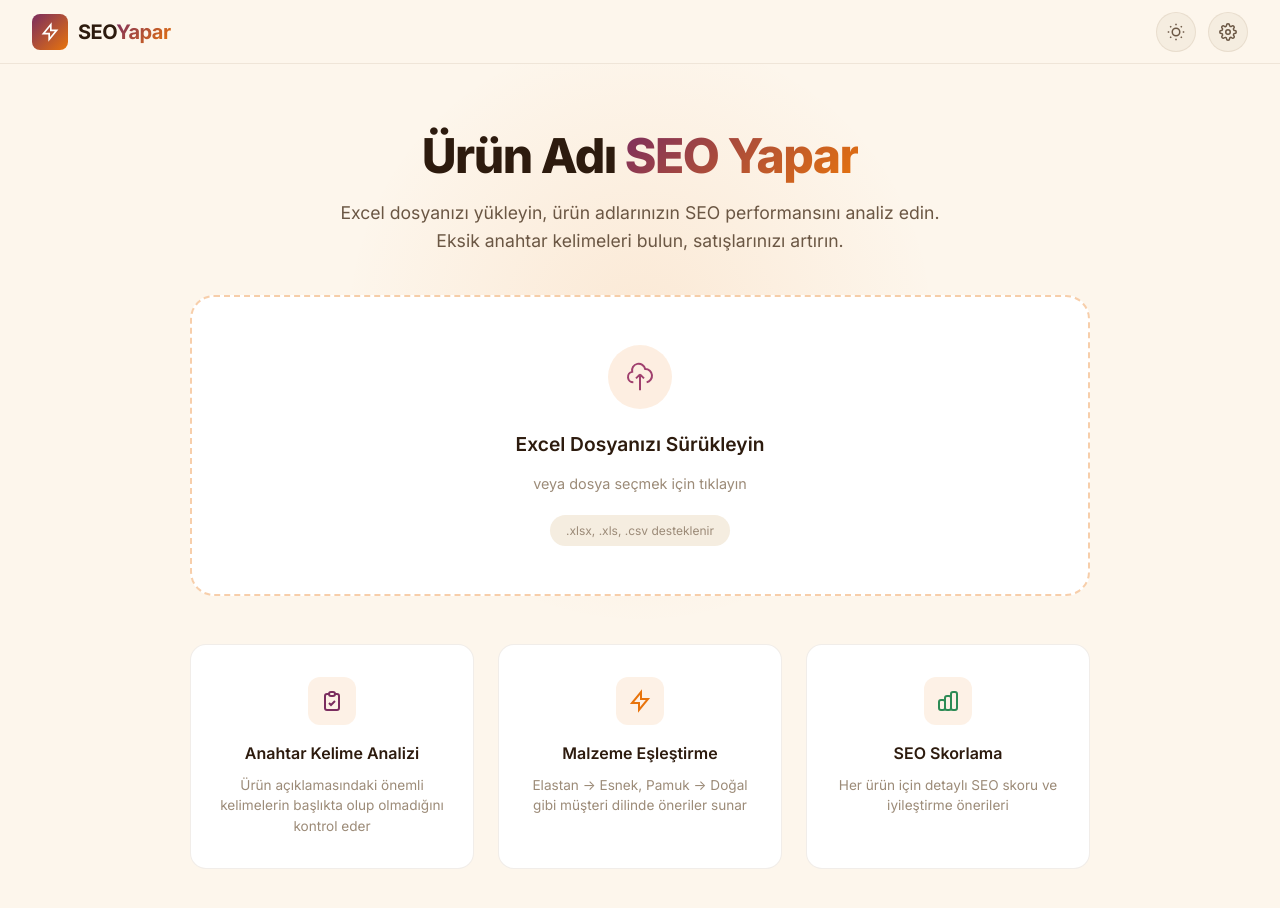
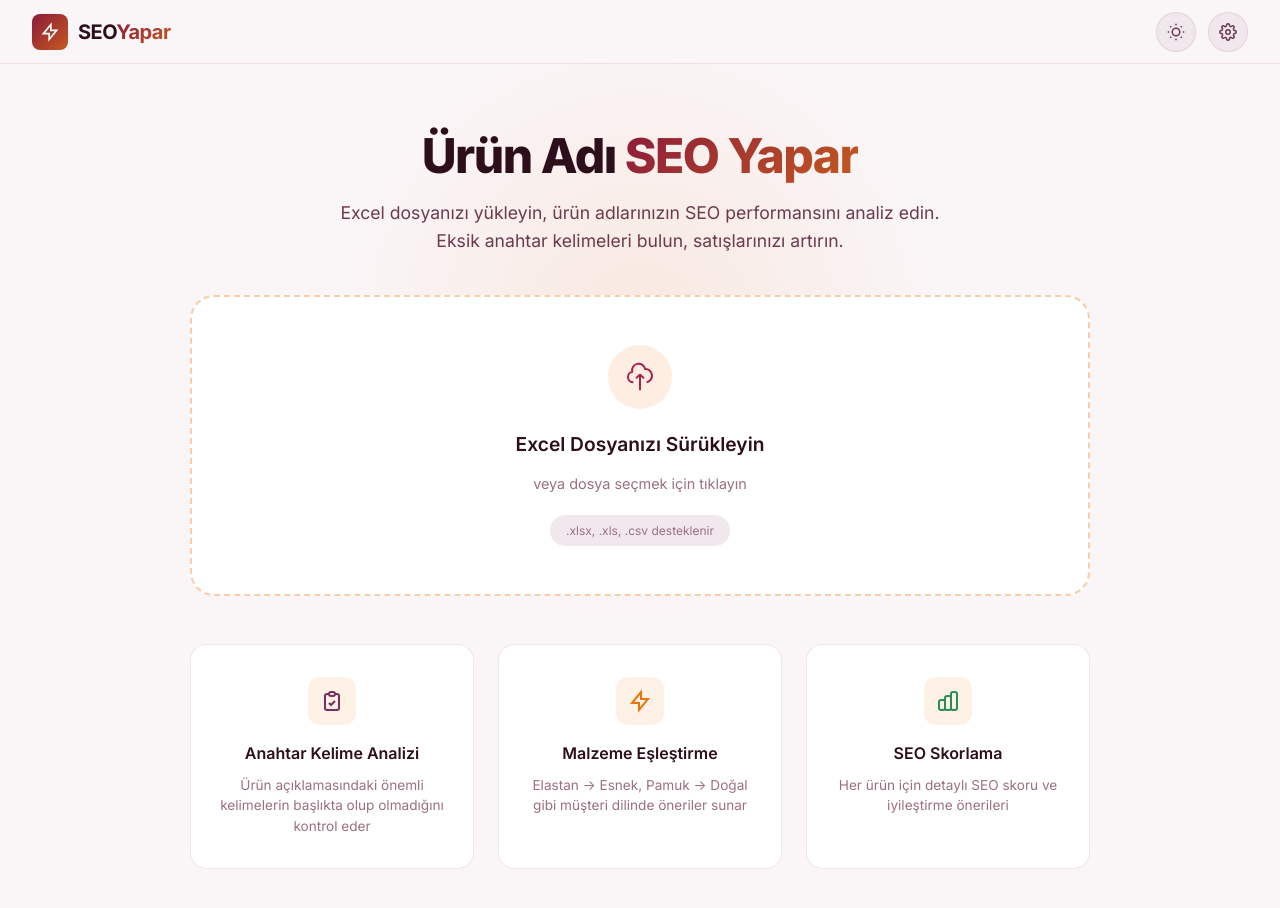
Before and after one commit to stil-diva/seoyapar, a website: page index.html in a window 1280 px wide. Drawn offline with Linux system fonts and the light colour scheme.

Commit message:
style: Renk paleti bordo/şarap tonlarına güncellendi

```diff
--- a/styles.css
+++ b/styles.css
@@ -1,32 +1,32 @@
 /* ===== CSS Variables & Reset ===== */
 :root {
-    --bg-primary: #FDF6EC;
-    --bg-secondary: #FFF9F0;
+    --bg-primary: #FAF5F7;
+    --bg-secondary: #FFF7F9;
     --bg-card: #FFFFFF;
-    --bg-card-hover: #FFF5E6;
-    --bg-elevated: #F5EDE0;
-    --border: rgba(120, 80, 40, 0.10);
-    --border-hover: rgba(120, 80, 40, 0.20);
-    --text-primary: #2D1B0E;
-    --text-secondary: #6B5744;
-    --text-muted: #9C8B78;
-    --accent-purple: #7B2D5F;
-    --accent-purple-light: #A0406E;
-    --accent-blue: #7B2D5F;
+    --bg-card-hover: #FFF0F3;
+    --bg-elevated: #F0E8EC;
+    --border: rgba(120, 30, 50, 0.10);
+    --border-hover: rgba(120, 30, 50, 0.20);
+    --text-primary: #2D0E1B;
+    --text-secondary: #6B3A4E;
+    --text-muted: #9C7080;
+    --accent-purple: #8B1A3A;
+    --accent-purple-light: #A82050;
+    --accent-blue: #8B1A3A;
     --accent-green: #2D8B55;
-    --accent-yellow: #E8740C;
+    --accent-yellow: #C45A20;
     --accent-red: #C93535;
-    --accent-pink: #A0406E;
-    --gradient-primary: linear-gradient(135deg, #7B2D5F, #E8740C);
-    --gradient-warm: linear-gradient(135deg, #E8740C, #C93535);
-    --gradient-cool: linear-gradient(135deg, #2D8B55, #E8740C);
-    --shadow-sm: 0 2px 8px rgba(120, 80, 40, 0.08);
-    --shadow-md: 0 4px 16px rgba(120, 80, 40, 0.12);
-    --shadow-lg: 0 8px 32px rgba(120, 80, 40, 0.16);
-    --shadow-glow: 0 0 20px rgba(232, 116, 12, 0.2);
-    --header-bg: rgba(253, 246, 236, 0.92);
-    --overlay-bg: rgba(45, 27, 14, 0.5);
-    --loading-bg: rgba(253, 246, 236, 0.92);
+    --accent-pink: #A82050;
+    --gradient-primary: linear-gradient(135deg, #8B1A3A, #C45A20);
+    --gradient-warm: linear-gradient(135deg, #C45A20, #C93535);
+    --gradient-cool: linear-gradient(135deg, #2D8B55, #8B1A3A);
+    --shadow-sm: 0 2px 8px rgba(120, 30, 50, 0.08);
+    --shadow-md: 0 4px 16px rgba(120, 30, 50, 0.12);
+    --shadow-lg: 0 8px 32px rgba(120, 30, 50, 0.16);
+    --shadow-glow: 0 0 20px rgba(139, 26, 58, 0.2);
+    --header-bg: rgba(250, 245, 247, 0.92);
+    --overlay-bg: rgba(45, 14, 27, 0.5);
+    --loading-bg: rgba(250, 245, 247, 0.92);
     --radius-sm: 8px;
     --radius-md: 12px;
     --radius-lg: 16px;
@@ -35,33 +35,33 @@
 }
 
 [data-theme="dark"] {
-    --bg-primary: #1A1118;
-    --bg-secondary: #211620;
-    --bg-card: #2A1E28;
-    --bg-card-hover: #352A34;
-    --bg-elevated: #3A2E38;
-    --border: rgba(255, 200, 160, 0.08);
-    --border-hover: rgba(255, 200, 160, 0.15);
-    --text-primary: #F5EDE0;
-    --text-secondary: #B8A090;
-    --text-muted: #7A6A5A;
-    --accent-purple: #C06090;
-    --accent-purple-light: #D080A5;
-    --accent-blue: #C06090;
+    --bg-primary: #1A0F14;
+    --bg-secondary: #211419;
+    --bg-card: #2A1A22;
+    --bg-card-hover: #352430;
+    --bg-elevated: #3A2830;
+    --border: rgba(255, 160, 180, 0.08);
+    --border-hover: rgba(255, 160, 180, 0.15);
+    --text-primary: #F5E8ED;
+    --text-secondary: #B88898;
+    --text-muted: #7A5A68;
+    --accent-purple: #D04070;
+    --accent-purple-light: #E06090;
+    --accent-blue: #D04070;
     --accent-green: #50C080;
-    --accent-yellow: #F0901A;
+    --accent-yellow: #E07830;
     --accent-red: #E05050;
-    --accent-pink: #D080A5;
-    --gradient-primary: linear-gradient(135deg, #C06090, #F0901A);
-    --gradient-warm: linear-gradient(135deg, #F0901A, #E05050);
-    --gradient-cool: linear-gradient(135deg, #50C080, #F0901A);
+    --accent-pink: #E06090;
+    --gradient-primary: linear-gradient(135deg, #D04070, #E07830);
+    --gradient-warm: linear-gradient(135deg, #E07830, #E05050);
+    --gradient-cool: linear-gradient(135deg, #50C080, #D04070);
     --shadow-sm: 0 2px 8px rgba(0, 0, 0, 0.3);
     --shadow-md: 0 4px 16px rgba(0, 0, 0, 0.4);
     --shadow-lg: 0 8px 32px rgba(0, 0, 0, 0.5);
-    --shadow-glow: 0 0 20px rgba(240, 144, 26, 0.25);
-    --header-bg: rgba(26, 17, 24, 0.9);
+    --shadow-glow: 0 0 20px rgba(208, 64, 112, 0.25);
+    --header-bg: rgba(26, 15, 20, 0.9);
     --overlay-bg: rgba(0, 0, 0, 0.7);
-    --loading-bg: rgba(26, 17, 24, 0.92);
+    --loading-bg: rgba(26, 15, 20, 0.92);
 }
 
 *,
```
